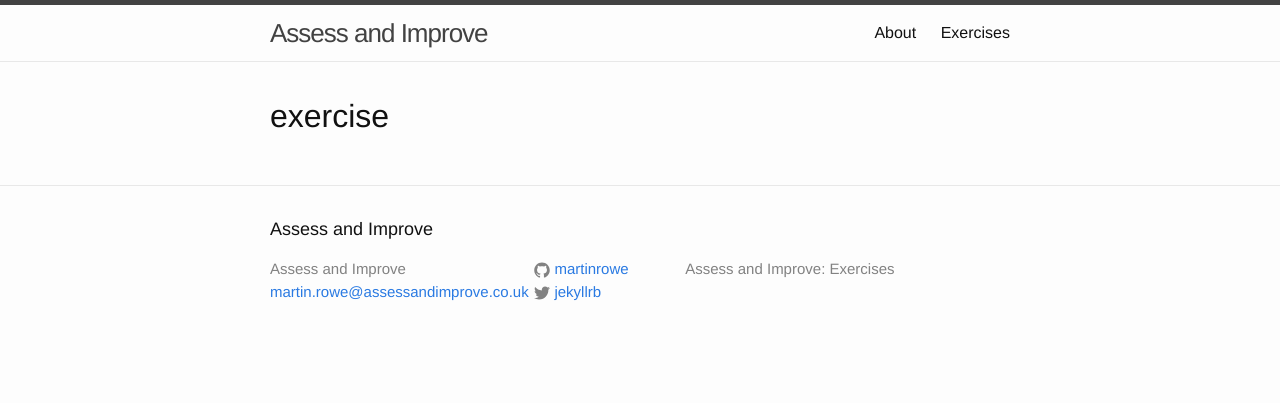
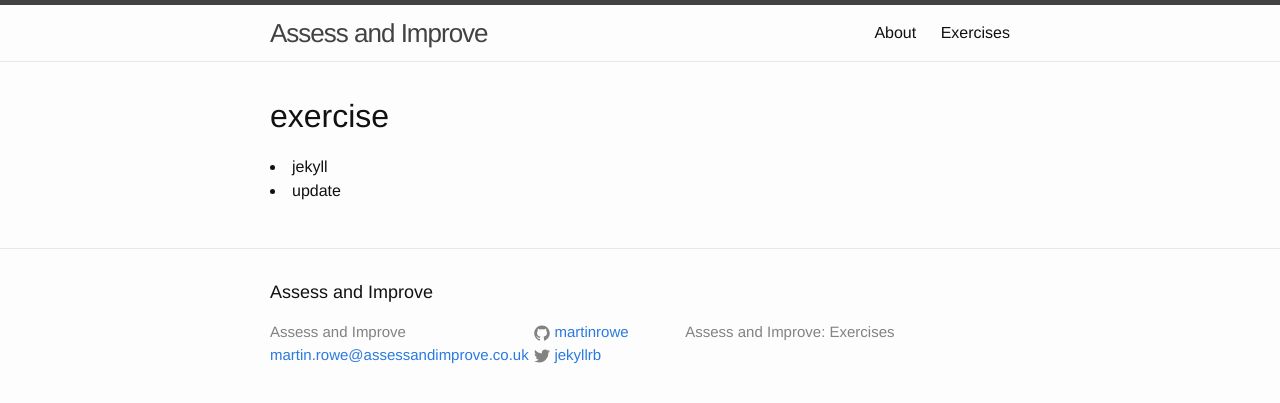
Before and after one commit to MartinRowe/jekyllblog, a Jekyll site: the page built from exercises/index.html, in a window 1280 px wide. Shown: the top 403 px of the page. Built offline with Jekyll 4.4.1, drawn with Linux system fonts in a browser that asks for light colours.

Commit message:
Tried to change code to CATEGORIES

```diff
--- a/_layouts/exercise.html
+++ b/_layouts/exercise.html
@@ -4,8 +4,12 @@ layout: default
 
 <h1>{{ page.tag }}</h1>
 
+{% for cat in site.categories %}
+<li> {{ cat[0] }}</li>
+{% endfor %}
+
 <ul>
-{% for post in site.tags[page.tag] %}
+{% for post in site.categories.CATEGORY_NAME %}
   <li>
     {{ post.date | date: "%B %d, %Y" }}: <a href="{{ post.url }}">{{ post.title }}</a>
   </li>
```
